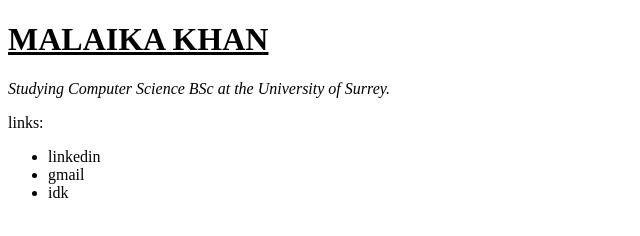
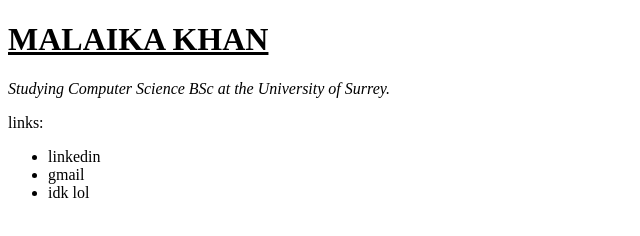
Before and after one commit to mal866/mal866.github.io, a plain HTML site: page index.html in a window 1280 px wide. Shown: the full height of the page, 0-640 px from the left. Drawn offline with Linux system fonts and the light colour scheme.

Commit message:
Update index.html

```diff
--- a/index.html
+++ b/index.html
@@ -10,7 +10,7 @@
     <ul>
       <li> linkedin </li>
       <li> gmail </li>
-      <li> idk </li>
+      <li> idk lol </li>
 
     </ul>
   </body>
```
